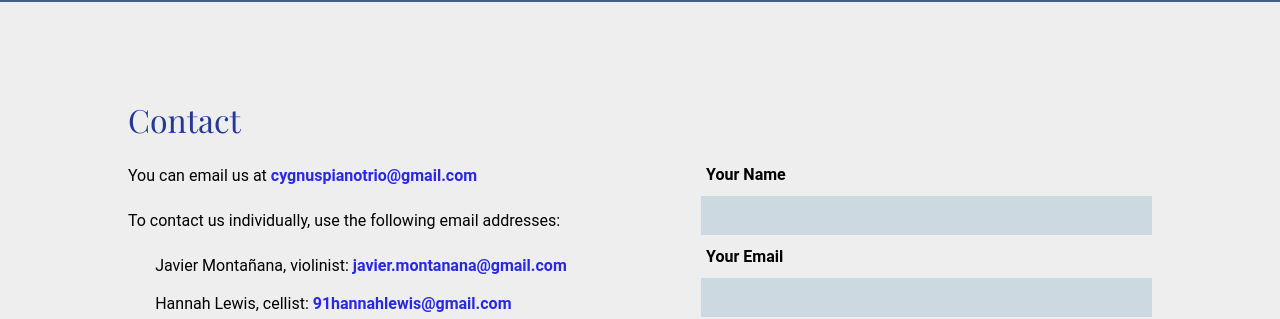
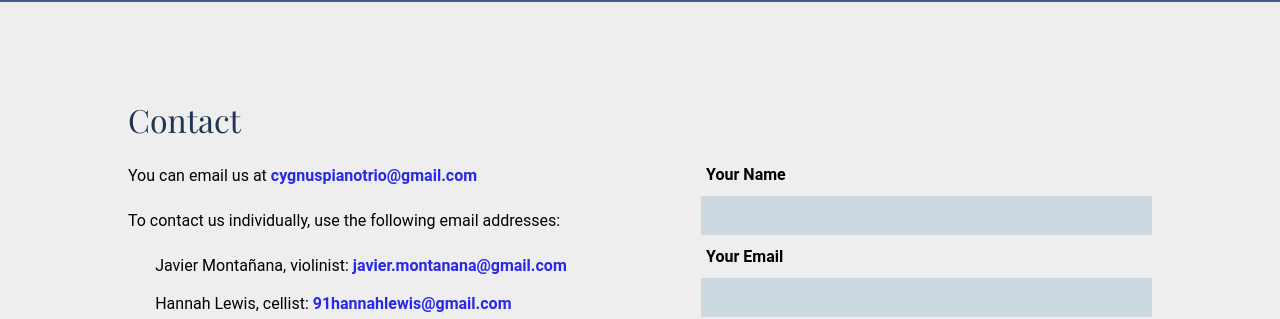
Before and after one commit to javiermontanana/cygnus-trio-website, a Jekyll site: the page built from contact.html, in a window 1280 px wide. Shown: the part 148-467 px from the top of the page. Built offline with Jekyll 4.4.1, drawn with Linux system fonts in a browser that asks for light colours; some web fonts are replaced.

Commit message:
h1 color

```diff
--- a/css/style.css
+++ b/css/style.css
@@ -34,7 +34,7 @@ h1, h2, h3, h4 {
 }
 
 h1 {
-	color: #243897;
+	color: #1e3553;
 }
 
 .widget-calendar__title {
```
Also changed, not shown: 1 other file.
